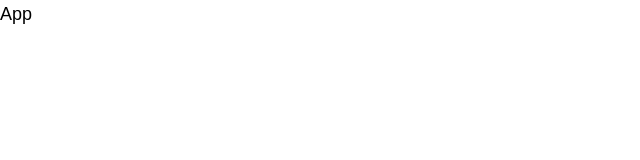
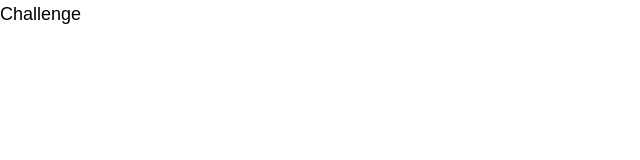
Before and after one commit to mdubelbeis/intro-section-db-menu, a React (Create React App) app: page / in a window 1280 px wide. Shown: the top 160 px of the page, without its empty margins (0-640 px from the left). Built offline with nearby package versions, Linux system fonts and the light colour scheme.

Commit message:
initial commit

```diff
--- a/src/components/App.js
+++ b/src/components/App.js
@@ -1,7 +1,7 @@
 const App = () => {
   return (
     <div>
-      <h1>App</h1>
+      <h1>Challenge</h1>
     </div>
   );
 };
```
